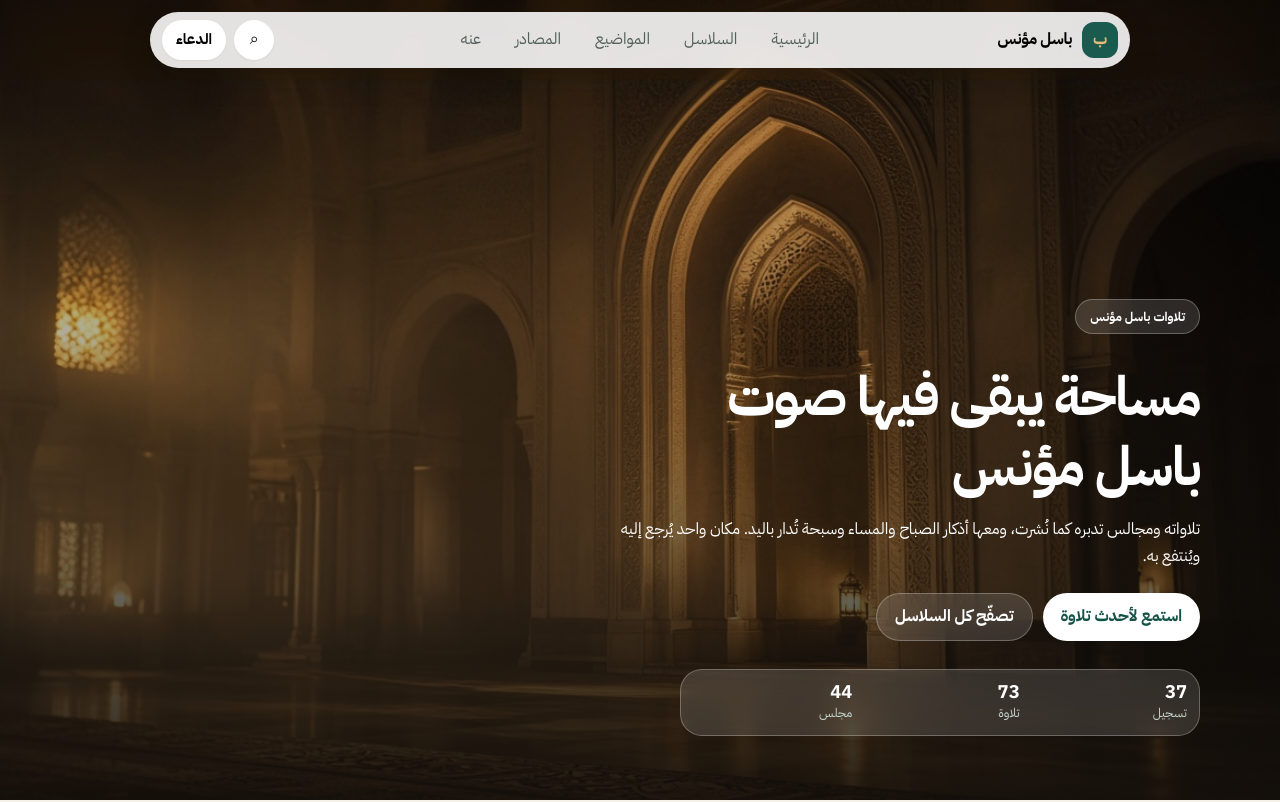
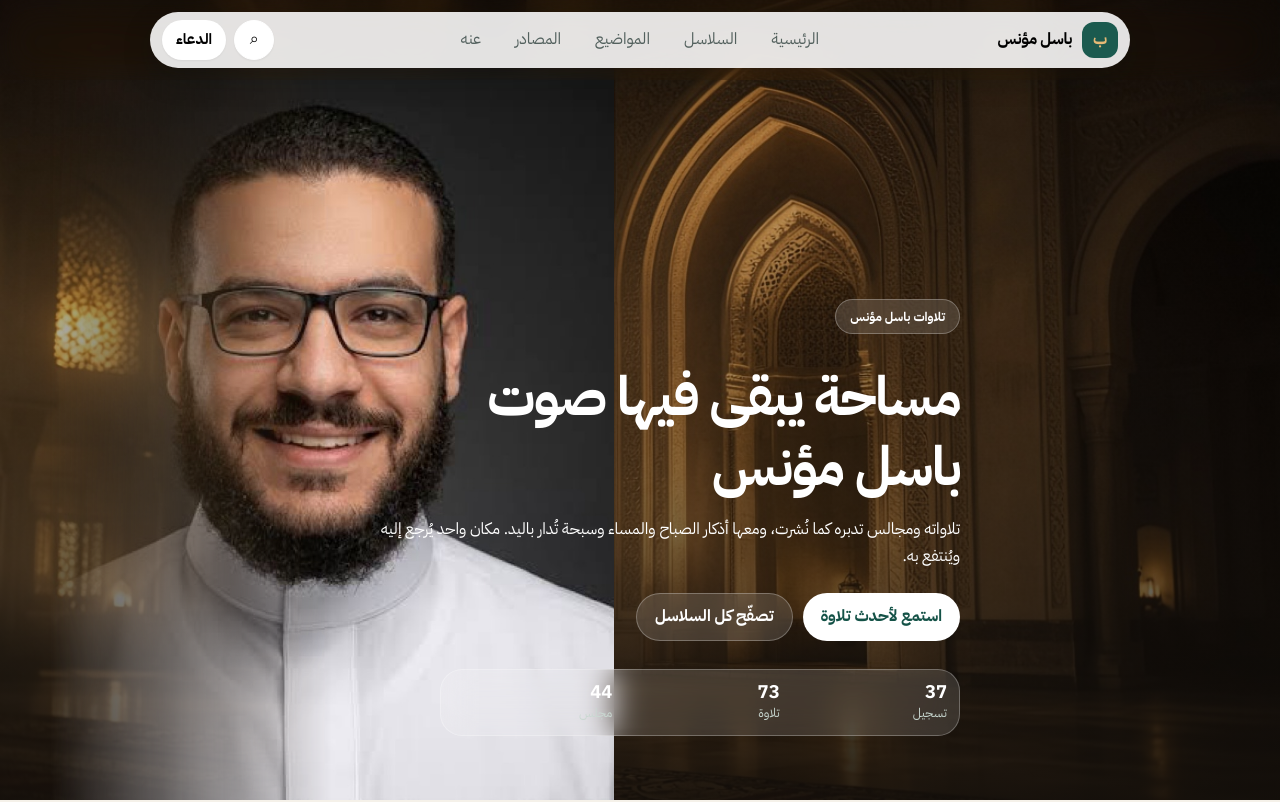
Before and after one commit to nashatmohamed990-art/basel-moanes, a website: page index.html in a window 1280 px wide. Shown: the top 802 px of the page. Drawn offline with Linux system fonts and the light colour scheme.

Commit message:
Place Basel portrait beside the hero text

```diff
--- a/index.html
+++ b/index.html
@@ -34,6 +34,7 @@
 
 <section class="hero hero-face">
   <div class="hero-media"><img src="hero-face.jpg" alt=""></div>
+  <img class="hero-portrait" src="basel-portrait.jpg" alt="باسل مؤنس">
   <span class="scrim"></span>
   <div class="container hero-copy">
     <p class="glass-pill">تلاوات باسل مؤنس</p>
--- a/styles.css
+++ b/styles.css
@@ -510,3 +510,16 @@ dialog::backdrop { background: #060a09cc; }
 .player-poster { position: relative; display: block; aspect-ratio: 16/9; background: #000; }
 .player-poster img { width: 100%; height: 100%; object-fit: cover; }
 .player-poster span { position: absolute; inset: auto 16px 16px auto; background: #fff; color: #111; border-radius: 999px; padding: 10px 14px; font-weight: 800; }
+
+.hero-portrait {
+  position: absolute; inset-inline-end: 0; bottom: 0; z-index: 1;
+  height: 92%; width: min(48vw, 620px);
+  object-fit: cover; object-position: center 18%;
+  mask-image: linear-gradient(to left, #000 46%, transparent 92%);
+  pointer-events: none;
+}
+.hero-face .hero-copy { z-index: 2; max-width: 640px; margin-inline-start: auto; }
+@media (max-width: 759px) {
+  .hero-portrait { height: 46%; width: 70%; opacity: .85; mask-image: linear-gradient(to top, #000 40%, transparent 95%); }
+  .hero-face .hero-copy { max-width: none; }
+}
```
Also changed, not shown: basel-portrait.jpg (added).
